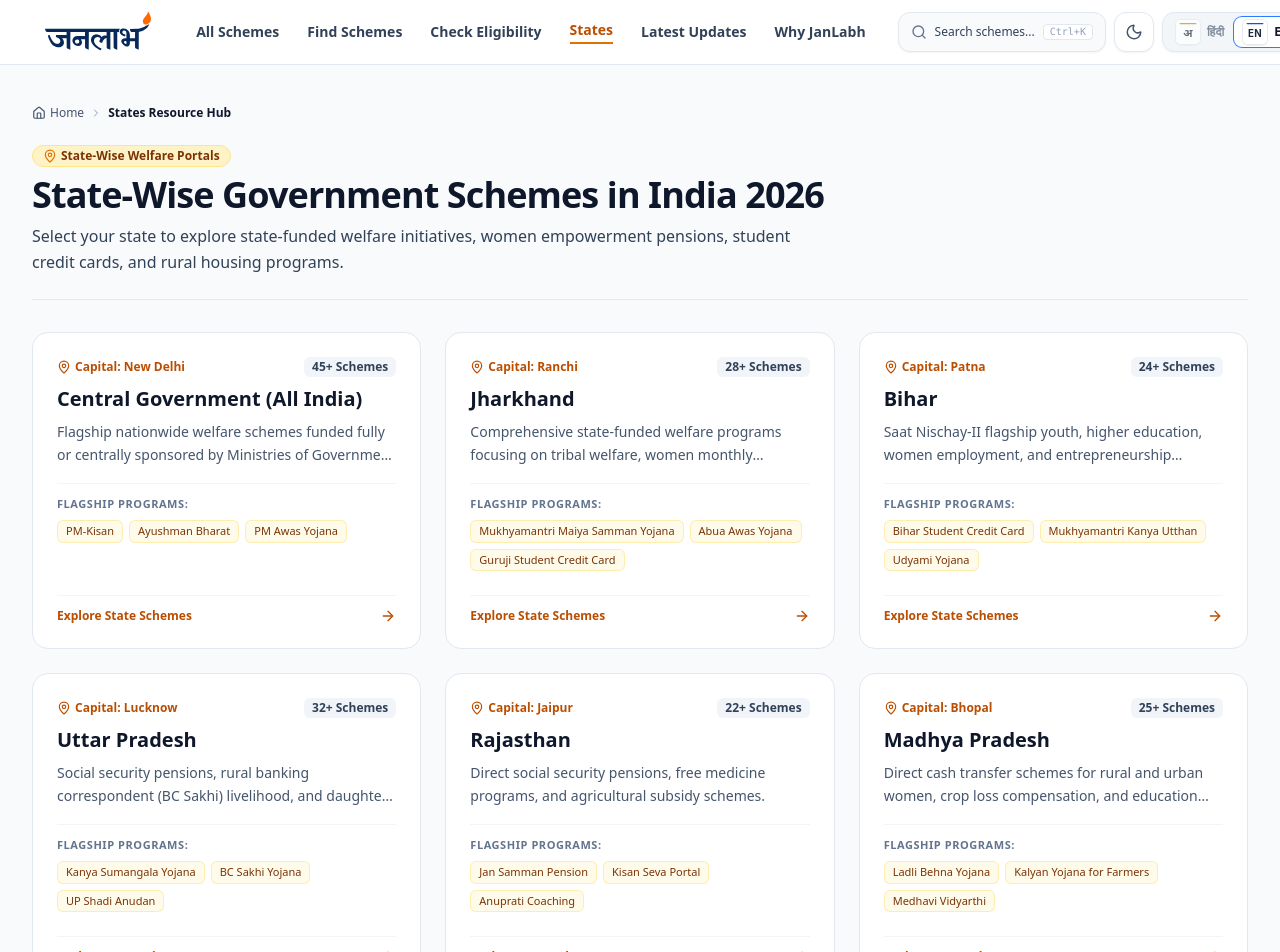
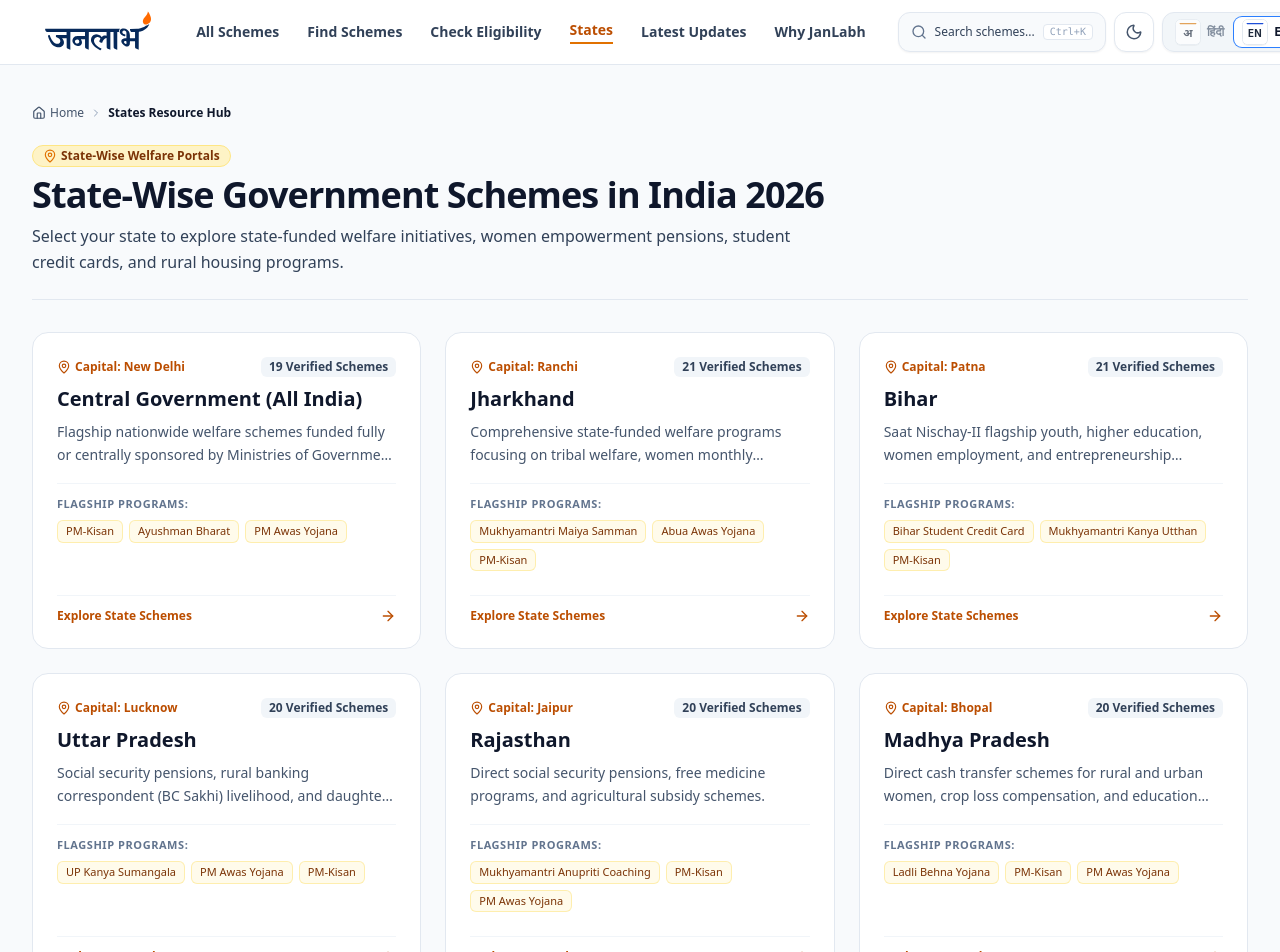
Before and after one commit to sanketnaman/janlabh, a Next.js app: page /states in a window 1280 px wide. Shown: the top 952 px of the page. Built offline with nearby package versions, Linux system fonts and the light colour scheme.

Commit message:
fix(seo): synchronize state hub scheme counts with verified database and eliminate misleading inflated numbers

```diff
--- a/app/HomePageClient.tsx
+++ b/app/HomePageClient.tsx
@@ -273,7 +273,7 @@ export default function HomePageClient({ initialLang = 'en' }: HomePageClientPro
                         <span>{isHi ? `राजधानी: ${st.capital_hi}` : `Capital: ${st.capital_en}`}</span>
                       </div>
                       <span className="font-semibold px-2 py-0.5 rounded-full bg-slate-100 dark:bg-slate-800 text-[11px]">
-                        {st.activeSchemesCount}+ {isHi ? 'योजनाएं' : 'Schemes'}
+                        {SCHEMES.filter((s) => s.state === st.id || s.state === 'all-india').length} {isHi ? 'सत्यापित योजनाएं' : 'Verified Schemes'}
                       </span>
                     </div>
                     <h3 className="text-base font-bold text-slate-900 dark:text-white group-hover:text-amber-700 dark:group-hover:text-amber-400 transition-colors">
--- a/app/states/StatesDirectoryClient.tsx
+++ b/app/states/StatesDirectoryClient.tsx
@@ -4,6 +4,7 @@ import React, { useState } from 'react';
 import Link from 'next/link';
 import { useRouter } from 'next/navigation';
 import { StateInfo, Language } from '@/types';
+import { SCHEMES } from '@/data/schemes';
 import { useTheme } from '@/hooks/useTheme';
 import Header from '@/components/Header';
 import Footer from '@/components/Footer';
@@ -108,7 +109,7 @@ export default function StatesDirectoryClient({
                       {isHi ? `राजधानी: ${st.capital_hi}` : `Capital: ${st.capital_en}`}
                     </span>
                     <span className="px-2 py-0.5 rounded-md bg-slate-100 dark:bg-slate-800 font-bold text-slate-700 dark:text-slate-300">
-                      {isHi ? `${st.activeSchemesCount}+ योजनाएं` : `${st.activeSchemesCount}+ Schemes`}
+                      {SCHEMES.filter((s) => s.state === st.id || s.state === 'all-india').length} {isHi ? 'सत्यापित योजनाएं' : 'Verified Schemes'}
                     </span>
                   </div>
 
--- a/components/HeroSection.tsx
+++ b/components/HeroSection.tsx
@@ -362,7 +362,7 @@ export default function HeroSection({
                   onClick={onExploreSchemes}
                   className="font-bold text-amber-700 dark:text-amber-400 hover:underline flex items-center gap-1 cursor-pointer"
                 >
-                  <span>{isHi ? 'सभी 27+ योजनाएं देखें →' : 'View all 27+ Schemes →'}</span>
+                  <span>{isHi ? `सभी ${SCHEMES.length} योजनाएं देखें →` : `View all ${SCHEMES.length} Schemes →`}</span>
                 </button>
               </div>
             </div>
--- a/data/categories.ts
+++ b/data/categories.ts
@@ -90,11 +90,11 @@ export const STATES: StateInfo[] = [
     name_hi: 'केंद्र सरकार (अखिल भारतीय)',
     capital_en: 'New Delhi',
     capital_hi: 'नई दिल्ली',
-    activeSchemesCount: 45,
+    activeSchemesCount: 19,
     description_en: 'Flagship nationwide welfare schemes funded fully or centrally sponsored by Ministries of Government of India.',
     description_hi: 'भारत सरकार के मंत्रालयों द्वारा देश भर के पात्र नागरिकों के लिए संचालित केंद्रीय योजनाएं।',
-    flagshipPrograms_en: ['PM-Kisan', 'Ayushman Bharat', 'PM Awas Yojana', 'PM Vishwakarma', 'Atal Pension Yojana'],
-    flagshipPrograms_hi: ['पीएम किसान', 'आयुष्मान भारत', 'पीएम आवास योजना', 'पीएम विश्वकर्मा', 'अटल पेंशन']
+    flagshipPrograms_en: ['PM-Kisan', 'Ayushman Bharat', 'PM Awas Yojana', 'PM Vishwakarma', 'PM Surya Ghar'],
+    flagshipPrograms_hi: ['पीएम किसान', 'आयुष्मान भारत', 'पीएम आवास योजना', 'पीएम विश्वकर्मा', 'पीएम सूर्य घर']
   },
   {
     id: 'jharkhand',
@@ -102,11 +102,11 @@ export const STATES: StateInfo[] = [
     name_hi: 'झारखंड',
     capital_en: 'Ranchi',
     capital_hi: 'राँची',
-    activeSchemesCount: 28,
+    activeSchemesCount: 21,
     description_en: 'Comprehensive state-funded welfare programs focusing on tribal welfare, women monthly support, and housing.',
     description_hi: 'महिला सम्मान, अबुआ आवास, मरांग गोमके छात्रवृत्ति और सर्वजन पेंशन जैसे प्रमुख राज्य कल्याणकारी कार्यक्रम।',
-    flagshipPrograms_en: ['Mukhyamantri Maiya Samman Yojana', 'Abua Awas Yojana', 'Guruji Student Credit Card', 'Sarvajan Pension'],
-    flagshipPrograms_hi: ['मुख्यमंत्री मंईयां सम्मान योजना', 'अबुआ आवास योजना', 'गुरुजी स्टूडेंट क्रेडिट कार्ड', 'सर्वजन पेंशन योजना']
+    flagshipPrograms_en: ['Mukhyamantri Maiya Samman', 'Abua Awas Yojana', 'PM-Kisan', 'Ayushman Bharat'],
+    flagshipPrograms_hi: ['मुख्यमंत्री मंईयां सम्मान योजना', 'अबुआ आवास योजना', 'पीएम किसान', 'आयुष्मान भारत']
   },
   {
     id: 'bihar',
@@ -114,11 +114,11 @@ export const STATES: StateInfo[] = [
     name_hi: 'बिहार',
     capital_en: 'Patna',
     capital_hi: 'पटना',
-    activeSchemesCount: 24,
+    activeSchemesCount: 21,
     description_en: 'Saat Nischay-II flagship youth, higher education, women employment, and entrepreneurship initiatives.',
     description_hi: 'सात निश्चय-2 के तहत बिहार स्टूडेंट क्रेडिट कार्ड, मुख्यमंत्री कन्या उत्थान और उद्यमी सहायता योजनाएं।',
-    flagshipPrograms_en: ['Bihar Student Credit Card', 'Mukhyamantri Kanya Utthan', 'Udyami Yojana', 'Laxmi Bai Social Security Pension'],
-    flagshipPrograms_hi: ['बिहार स्टूडेंट क्रेडिट कार्ड', 'मुख्यमंत्री कन्या उत्थान', 'मुख्यमंत्री उद्यमी योजना', 'लक्ष्मीबाई सामाजिक सुरक्षा पेंशन']
+    flagshipPrograms_en: ['Bihar Student Credit Card', 'Mukhyamantri Kanya Utthan', 'PM-Kisan', 'Ayushman Bharat'],
+    flagshipPrograms_hi: ['बिहार स्टूडेंट क्रेडिट कार्ड', 'मुख्यमंत्री कन्या उत्थान', 'पीएम किसान', 'आयुष्मान भारत']
   },
   {
     id: 'uttar-pradesh',
@@ -126,11 +126,11 @@ export const STATES: StateInfo[] = [
     name_hi: 'उत्तर प्रदेश',
     capital_en: 'Lucknow',
     capital_hi: 'लखनऊ',
-    activeSchemesCount: 32,
+    activeSchemesCount: 20,
     description_en: 'Social security pensions, rural banking correspondent (BC Sakhi) livelihood, and daughter marriage aid.',
     description_hi: 'वृद्धावस्था पेंशन, बीसी सखी, शादी अनुदान, मुख्यमंत्री कन्या सुमंगला और अभ्युदय मुफ्त कोचिंग।',
-    flagshipPrograms_en: ['Kanya Sumangala Yojana', 'BC Sakhi Yojana', 'UP Shadi Anudan', 'Abhyudaya Free Coaching'],
-    flagshipPrograms_hi: ['कन्या सुमंगला योजना', 'बीसी सखी योजना', 'शादी अनुदान योजना', 'अभ्युदय निशुल्क कोचिंग']
+    flagshipPrograms_en: ['UP Kanya Sumangala', 'PM Awas Yojana', 'PM-Kisan', 'Ayushman Bharat'],
+    flagshipPrograms_hi: ['कन्या सुमंगला योजना', 'पीएम आवास योजना', 'पीएम किसान', 'आयुष्मान भारत']
   },
   {
     id: 'rajasthan',
@@ -138,11 +138,11 @@ export const STATES: StateInfo[] = [
     name_hi: 'राजस्थान',
     capital_en: 'Jaipur',
     capital_hi: 'जयपुर',
-    activeSchemesCount: 22,
+    activeSchemesCount: 20,
     description_en: 'Direct social security pensions, free medicine programs, and agricultural subsidy schemes.',
     description_hi: 'सामाजिक सुरक्षा पेंशन, निःशुल्क दवा योजना और किसान साथी सब्सिडी कार्यक्रम।',
-    flagshipPrograms_en: ['Jan Samman Pension', 'Kisan Seva Portal', 'Anuprati Coaching'],
-    flagshipPrograms_hi: ['जन सम्मान पेंशन', 'किसान सेवा पोर्टल', 'अनुप्रति कोचिंग योजना']
+    flagshipPrograms_en: ['Mukhyamantri Anupriti Coaching', 'PM-Kisan', 'PM Awas Yojana', 'Ayushman Bharat'],
+    flagshipPrograms_hi: ['मुख्यमंत्री अनुप्रति कोचिंग योजना', 'पीएम किसान', 'पीएम आवास योजना', 'आयुष्मान भारत']
   },
   {
     id: 'madhya-pradesh',
@@ -150,11 +150,11 @@ export const STATES: StateInfo[] = [
     name_hi: 'मध्य प्रदेश',
     capital_en: 'Bhopal',
     capital_hi: 'भोपाल',
-    activeSchemesCount: 25,
+    activeSchemesCount: 20,
     description_en: 'Direct cash transfer schemes for rural and urban women, crop loss compensation, and education incentives.',
     description_hi: 'लाडली बहना योजना, किसान कल्याण और मेधावी विद्यार्थी प्रोत्साहन योजना।',
-    flagshipPrograms_en: ['Ladli Behna Yojana', 'Kalyan Yojana for Farmers', 'Medhavi Vidyarthi'],
-    flagshipPrograms_hi: ['लाड़ली बहना योजना', 'किसान कल्याण योजना', 'मेधावी विद्यार्थी योजना']
+    flagshipPrograms_en: ['Ladli Behna Yojana', 'PM-Kisan', 'PM Awas Yojana', 'Ayushman Bharat'],
+    flagshipPrograms_hi: ['लाड़ली बहना योजना', 'पीएम किसान', 'पीएम आवास योजना', 'आयुष्मान भारत']
   },
   {
     id: 'maharashtra',
@@ -162,10 +162,10 @@ export const STATES: StateInfo[] = [
     name_hi: 'महाराष्ट्र',
     capital_en: 'Mumbai',
     capital_hi: 'मुंबई',
-    activeSchemesCount: 21,
+    activeSchemesCount: 20,
     description_en: 'Majhi Ladki Bahin direct financial assistance, crop insurance, and state youth apprenticeship stipend.',
     description_hi: 'माझी लाडकी बहीण योजना, ₹1 में फसल बीमा और युवा कार्यप्रशिक्षण योजना।',
-    flagshipPrograms_en: ['Majhi Ladki Bahin Yojana', 'Namo Shetkari Mahasanman', 'Yuva Karya Prashikshan'],
-    flagshipPrograms_hi: ['माझी लाडकी बहीण योजना', 'नमो शेतकरी महासन्मान', 'युवा कार्यप्रशिक्षण योजना']
+    flagshipPrograms_en: ['Majhi Ladki Bahin Yojana', 'PM-Kisan', 'PM Awas Yojana', 'Ayushman Bharat'],
+    flagshipPrograms_hi: ['माझी लाडकी बहीण योजना', 'पीएम किसान', 'पीएम आवास योजना', 'आयुष्मान भारत']
   }
 ];
```
